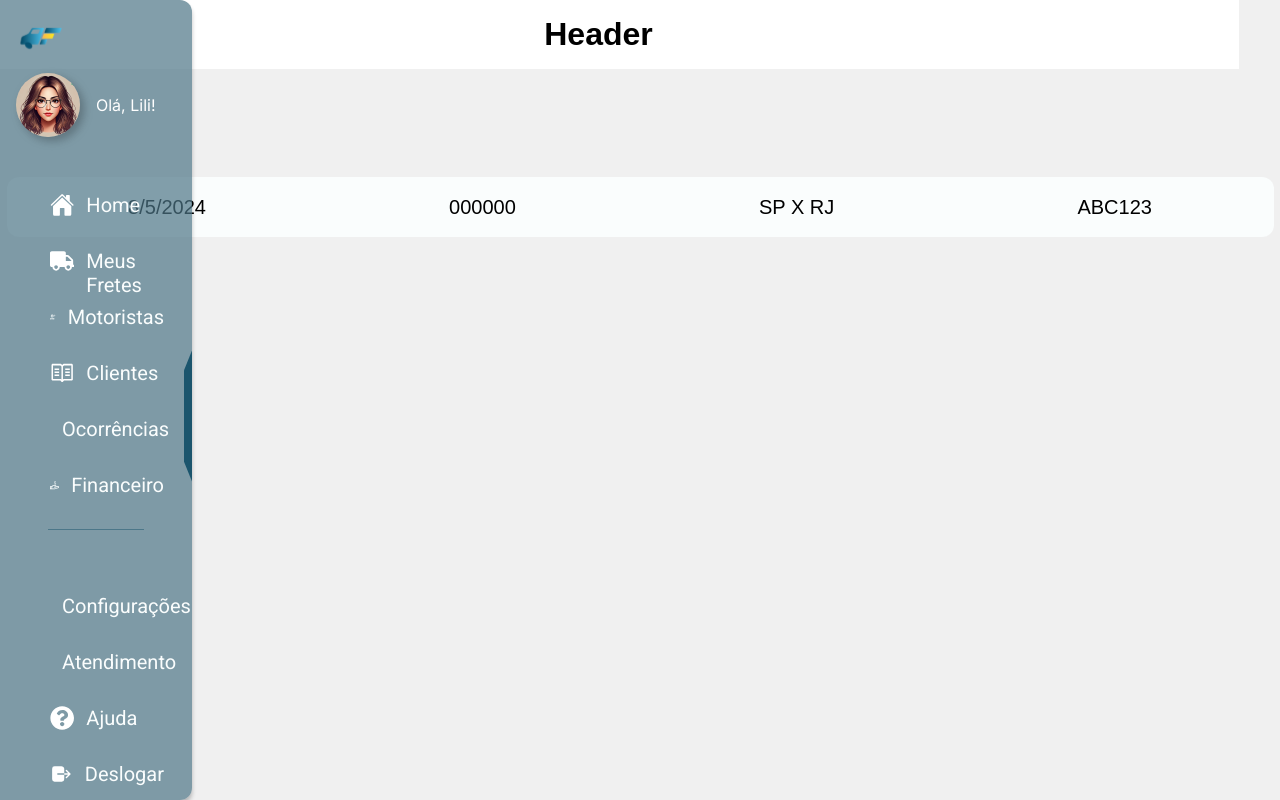
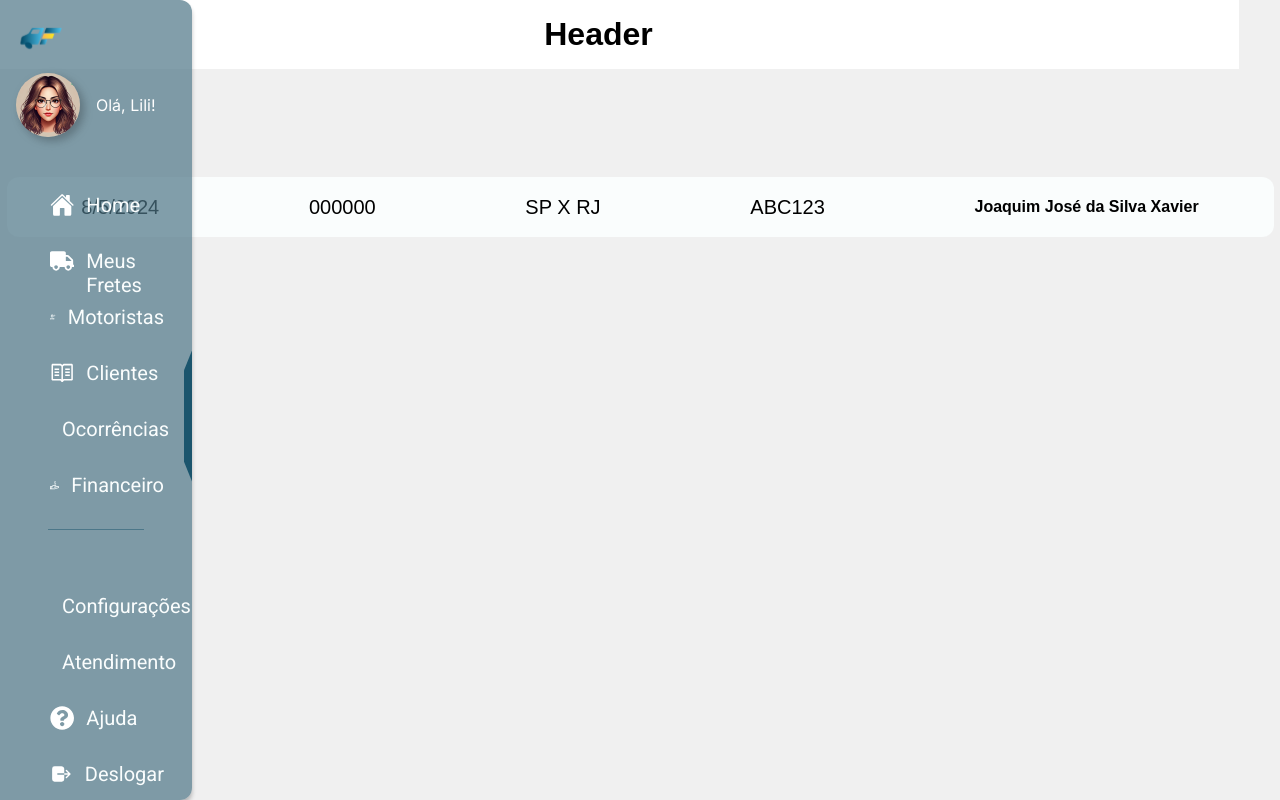
Before and after one commit to fretador/fretador-mesa, a Next.js app: page /canva in a window 1280 px wide. Shown: the top 800 px of the page. Built offline with nearby package versions, Linux system fonts and the light colour scheme.

Commit message:
feat:  add Customer component and unit test

```diff
--- /dev/null
+++ b/src/components/Row/Customer/Customer.module.css
@@ -0,0 +1,9 @@
+.container {
+    display: flex;
+    align-items: center;
+  }
+
+  .customerName {
+    font-size: 16px;
+    font-weight: bold;
+  }
--- /dev/null
+++ b/src/components/Row/Customer/index.tsx
@@ -0,0 +1,16 @@
+import React from "react";
+import styles from './customer.module.css';
+
+interface CustomerProps {
+  customerName: string;
+}
+
+const Customer = ({ customerName }: CustomerProps) => {
+  return (
+    <div className={styles.container}>
+      <p className={styles.customerName}>{customerName}</p>
+    </div>
+  );
+};
+
+export default Customer;
--- a/src/components/Row/index.tsx
+++ b/src/components/Row/index.tsx
@@ -5,11 +5,13 @@ import FreightDate from "./FreightDate";
 import Route from "./Route";
 import RowRoot from "./RowRoot";
 import FreightStatus from "./FreightStatus";
+import Customer from "./Customer";
 
 export const Row = {
   Root: RowRoot,
   FreightDate: FreightDate,
   FreightCode: FreightCode,
+  Customer: Customer,
   Route: Route,
   Cte: Cte,
   Driver: Driver,
--- a/src/pages/canva/index.tsx
+++ b/src/pages/canva/index.tsx
@@ -25,6 +25,7 @@ const Canva: React.FC = () => {
               <Row.Cte cte="000000" />
               <Row.Route originState="SP" destinyState="RJ" />
               <Row.FreightCode code={'ABC123'}/>
+              <Row.Customer customerName={'Joaquim José da Silva Xavier'}/>
             </Row.Root>
           </Body>
         </div>
```
Also changed, not shown: 1 other file (tests, documents, lock files or other folders).
